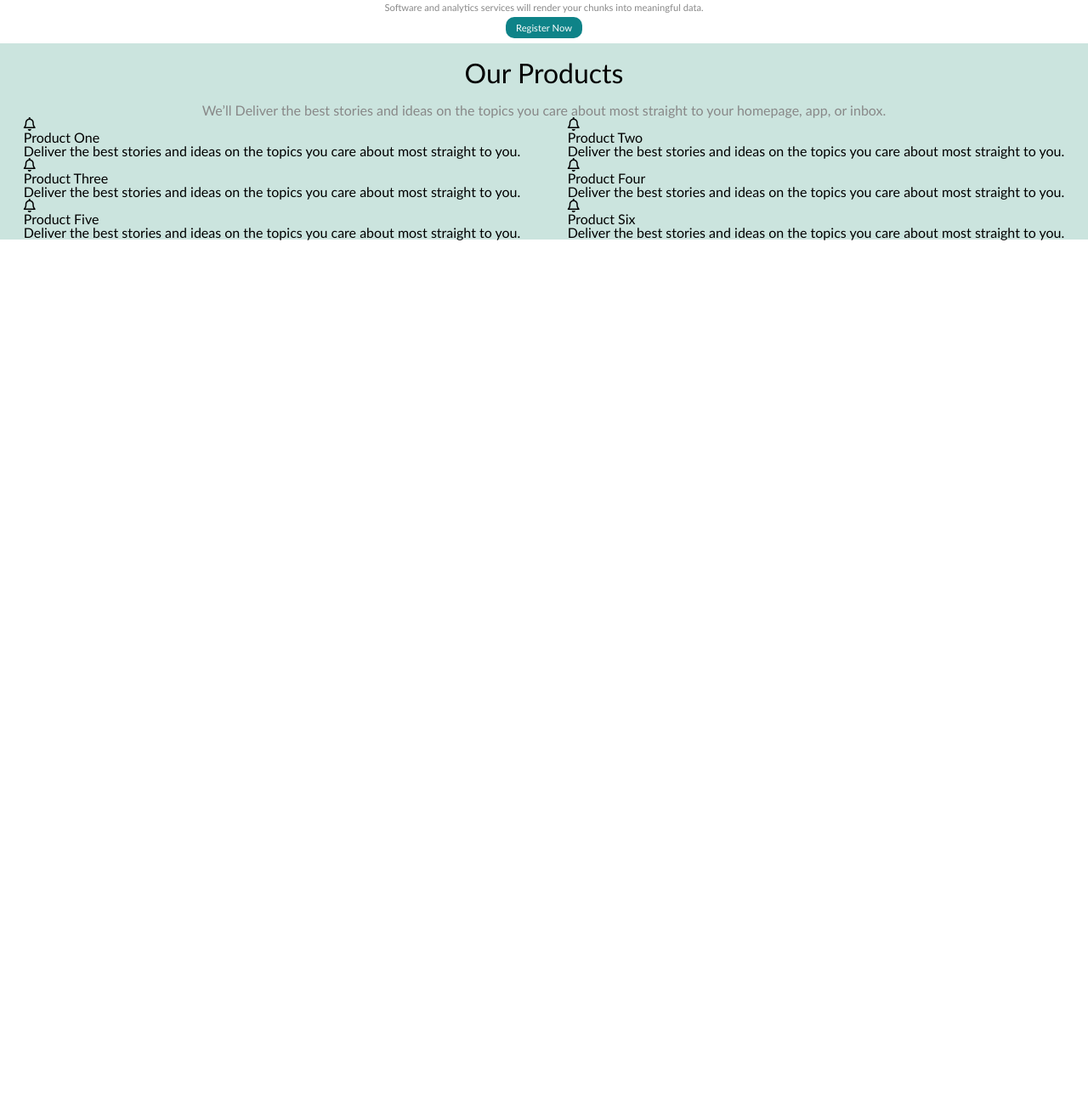
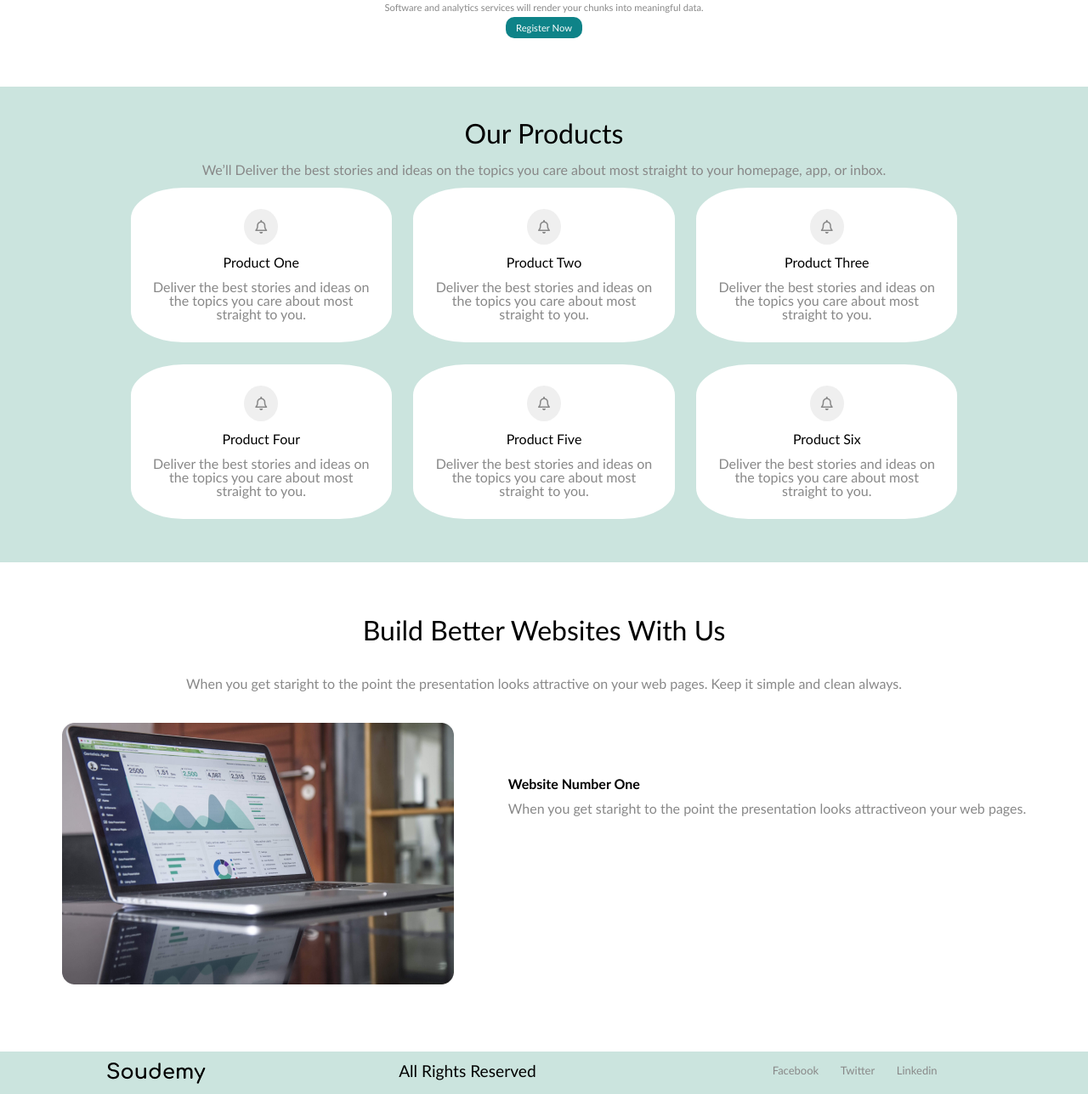
Before and after one commit to claratesser/atv---soudemy, a plain HTML site: page index.html in a window 1280 px wide. Shown: the part 500-1788 px from the top of the page at 85% size. Before the commit the page ends 800 px from the top, so only its background shows below. Drawn offline with Linux system fonts and the light colour scheme.

Commit message:
finalização

```diff
--- a/css/style.css
+++ b/css/style.css
@@ -78,6 +78,7 @@ a.botao{
 /*==================PRINCIPAL==================*/
 main section.banner{
     text-align: center;
+    margin: 0 0 5vw 0;
 }
 main section.banner h2{
     font-weight: bold;
@@ -90,25 +91,81 @@ main section.banner p {
 }
 main section.products {
     background-color: #CBE4DE;
-    padding: 1.5vw 0 0 0;
+    text-align: center;
+    padding: 3vw 10vw 3vw 10vw;
 }
 main section.products h2{
     font-size: 2rem;
-    text-align: center;
     padding: 0 0 1.5vw 0;
 }
 main section.products p.subtitulo{
-    text-align: center;
     color: #888888;
 }
 main section.products ul {
     display: flex;
+    justify-content: center;
     flex-wrap: wrap;
+}
+main section.products ul li {
+    width: 25%;
+    background-color: white;
+    margin: 1vw;
+    padding: 2vw;
+    border-radius: 20%;
+}
+main section.products ul li span{
+    background-color: #EFEFEF;
+    color: #888888;
+    padding: 1vw;
+    border-radius: 100%;
+}
+main section.products ul li h3{
+    margin: 1vw;
+}
+main section.products ul li p {
+    color: #888888;
+}
+main section.build h2{
+    font-size: 2rem;
+    text-align: center;
+    margin: 5vw 0 1vw 0;
+}
+main section.build p.subtitulo{
+    color: #888888;
+    text-align: center;
+    margin: 3vw 0;
+}
+main section.build h3{
+    font-weight: bold;
+}
+main section.build div.pai{
+    display: flex;
+    justify-content: center;
+    margin: 0 0 6vw 0;
+}
+main section.build div.pai div.texto{
+    margin: 5vw 0 0 5vw;
+}
+main section.build div.pai div.texto p{
+    margin: 1vw 0;
+    color: #888888;
+}
+footer {
+    background-color: #CBE4DE;
+    display: flex;
     justify-content: space-around;
+    padding: 1vw;
 }
-main section.produtos ul li {
-    width: 30%;
+footer p{
+    color: black;
+    font-size: 1.2rem;
 }
-main section.produtos ul li span{
-
+footer ul{
+    display: flex;
+    margin: 0 3vw 0 3vw;
 }
+footer ul li a {
+    margin: 0 1vw;
+    color: #888888;
+    font-size: small;
+}
--- a/index.html
+++ b/index.html
@@ -73,9 +73,43 @@
                 </li>
             </ul>
         </section>
-        <section>
-
+        <section class="build">
+            <h2>Build Better Websites With Us</h2>
+            <p class="subtitulo">
+                When you get staright to the point the presentation looks attractive on your web pages. Keep it simple and clean always.
+            </p>
+            <div class="pai">
+                <div class="imagem">
+                      <img src="src/imagens/carlos-muza-hpjSkU2UYSU-unsplash.png
+                    " alt="computador">
+                </div>
+                <div class="texto">
+                    <h3>Website Number One</h3>
+                     <p>
+                         When you get staright to the point the presentation looks attractiveon your web pages.
+                         </p>
+                </div>
+            </div>
         </section>
     </main>
+    <footer>
+        <img src="src/imagens/Soudemy.png" alt="logotipo soudemy">
+        <p>
+            All Rights Reserved
+        </p>
+        <nav>
+        <ul>
+            <li>
+                <a href="#">Facebook</a>
+            </li>
+            <li>
+                <a href="#">Twitter</a>
+            </li>
+            <li>
+                <a href="#">Linkedin</a>
+            </li>
+        </ul>
+        </nav>
+    </footer>
 </body>
 </html>
```
